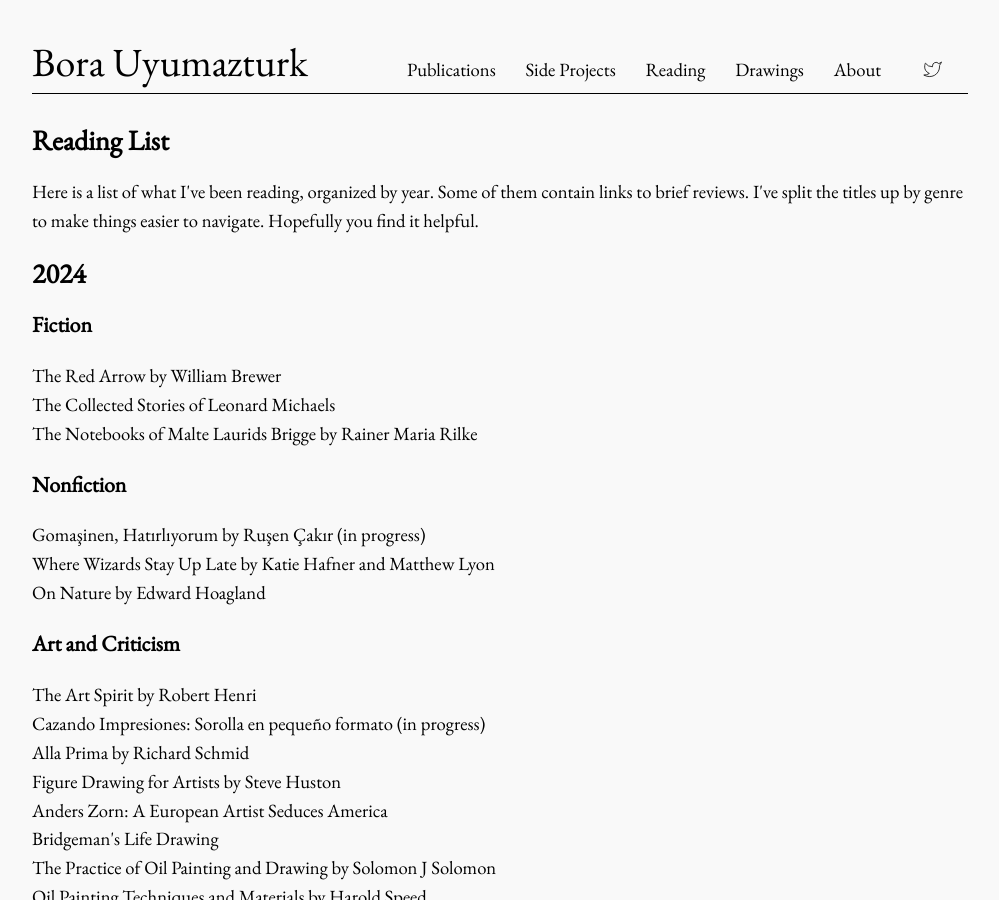
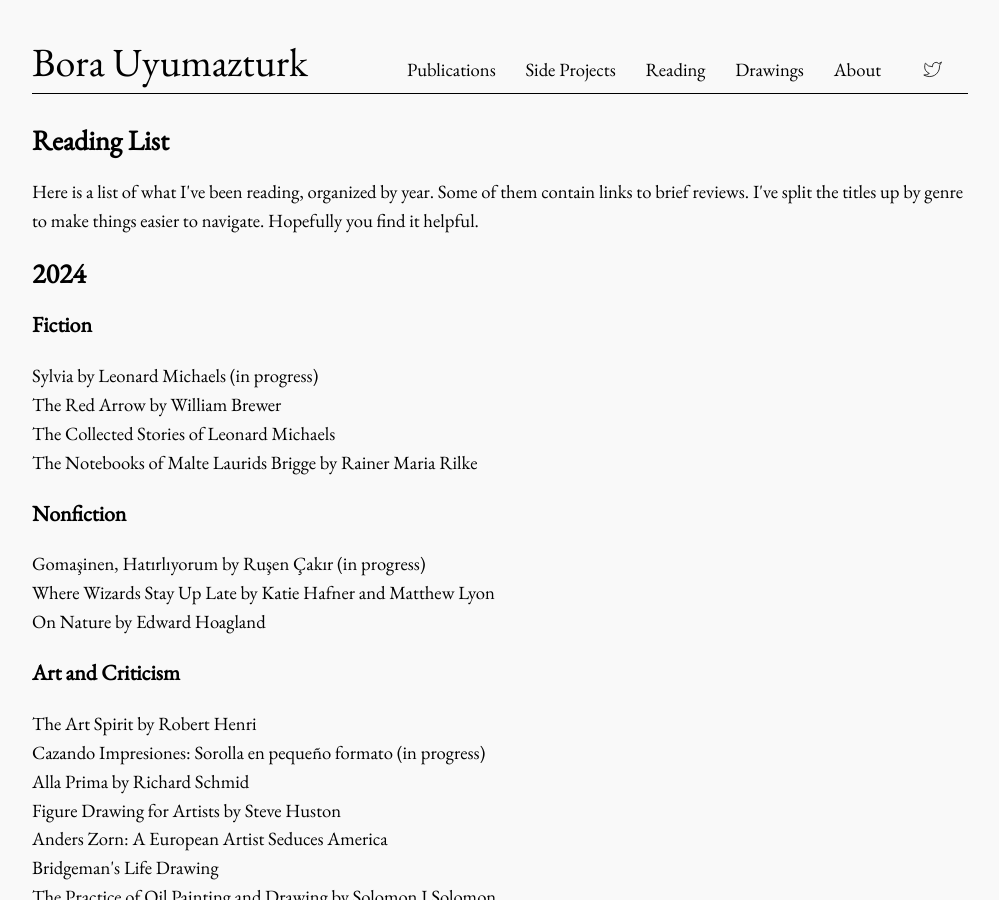
Before and after one commit to bora-uyumazturk/bora-uyumazturk.github.io, a Jekyll site: the page built from reading.html, in a window 1280 px wide and 900 px high. Shown: the whole window, without its empty margins (140-1139 px from the left). Built offline with Jekyll 4.4.1, drawn with Linux system fonts in a browser that asks for light colours.

Commit message:
Update reading.html

```diff
--- a/reading.html
+++ b/reading.html
@@ -16,6 +16,7 @@ title: Reading
 
   <h3>Fiction</h3>
 
+  Sylvia by Leonard Michaels (in progress) <br>
   The Red Arrow by William Brewer <br>
   The Collected Stories of Leonard Michaels <br>
   The Notebooks of Malte Laurids Brigge by Rainer Maria Rilke
```
